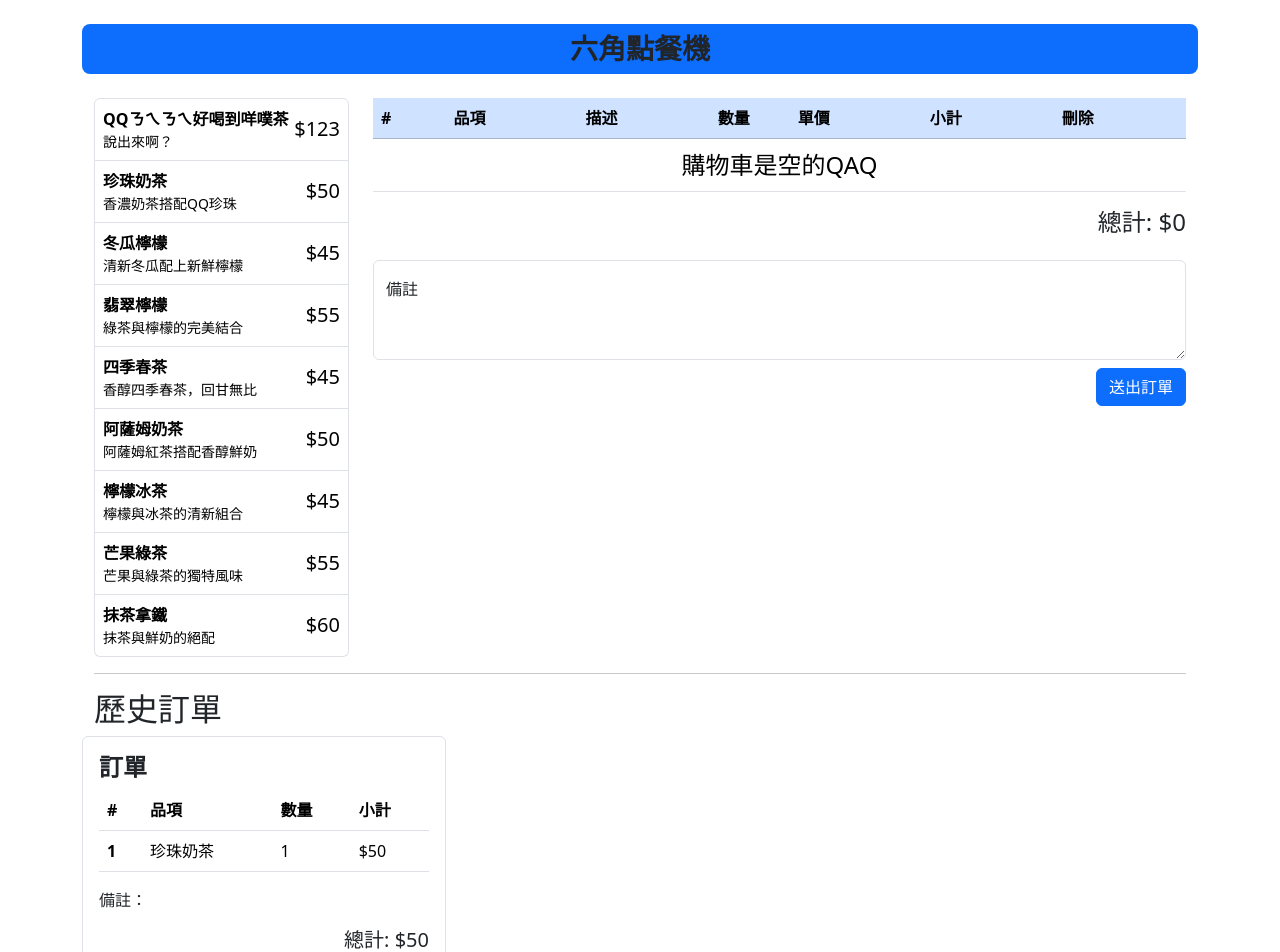
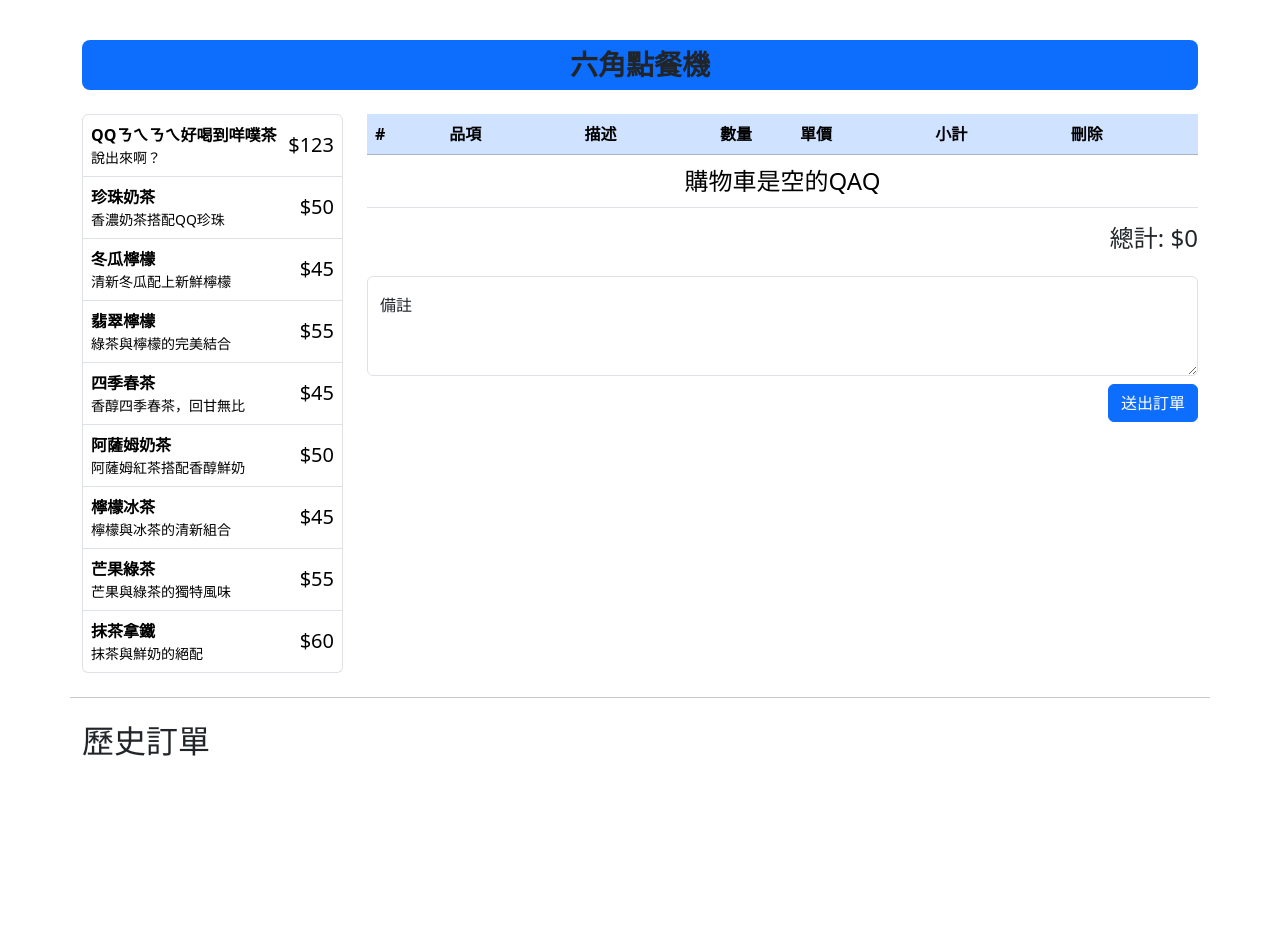
Before and after one commit to penspulse326/vue-camp-week-3, a Vue app: page / in a window 1280 px wide. Shown: the top 952 px of the page. After the commit the page ends 800 px from the top, so only its background shows below. Built offline with nearby package versions, Linux system fonts and the light colour scheme; the HTML template or start-up script is replaced by a standard one.

Commit message:
feat: add new order logic

```diff
--- a/src/App.vue
+++ b/src/App.vue
@@ -3,10 +3,11 @@ import DrinkMenu from './components/DrinkMenu.vue';
 import CartList from './components/CartList.vue';
 import OrderList from './components/OrderList.vue';
 import { onMounted, ref } from 'vue';
-import type { ICartItem, IMenuItem } from './types';
+import type { ICartItem, IMenuItem, IOrder } from './types';
 
 const menu = ref<IMenuItem[]>([]);
 const cart = ref<ICartItem[]>([]);
+const orders = ref<IOrder[]>([]);
 
 const addItem = (id: number) => {
   if (cart.value.some((item) => item.id === id)) {
@@ -27,8 +28,21 @@ const updateQuantity = (id: number, quantity: number) => {
   const targetItem: ICartItem = cart.value.find((item) => item.id === id)!;
   targetItem.quantity = quantity;
   targetItem.subTotal = targetItem.price * quantity;
+};
 
-  console.log(cart.value);
+const createOrder = () => {
+  if (cart.value.length === 0) {
+    return;
+  }
+
+  const newOrder: IOrder = {
+    id: new Date().getTime(),
+    timestamp: new Date(),
+    items: cart.value,
+    totalPrice: cart.value.reduce((total, item) => total + item.subTotal, 0)
+  };
+
+  orders.value.push(newOrder);
 };
 
 // 載入菜單
@@ -40,29 +54,24 @@ onMounted(async () => {
 </script>
 
 <template>
-  <main class="container">
+  <main class="container py-3">
     <header class="p-2 mt-4 rounded-3 bg-primary text-center">
       <h1 class="m-0 fs-3 fw-bold">六角點餐機</h1>
     </header>
-    <div class="container mt-4">
-      <div class="row">
-        <DrinkMenu :menu="menu" :cart="cart" @add-item="addItem" />
-        <CartList :cart="cart" @remove-item="removeItem" @update-quantity="updateQuantity" />
-      </div>
-      <hr />
-      <div class="row">
-        <h2>歷史訂單</h2>
-        <OrderList />
-      </div>
+    <div class="row mt-4 gap-4 gap-md-0">
+      <DrinkMenu :menu="menu" :cart="cart" @add-item="addItem" />
+      <CartList
+        :cart="cart"
+        @remove-item="removeItem"
+        @update-quantity="updateQuantity"
+        @create-order="createOrder"
+      />
+      <hr class="my-4" />
+    </div>
+    <div class="row gap-4 gap-md-0">
+      <OrderList :data="orders" />
     </div>
   </main>
 </template>
 
-<style scoped lang="scss">
-main {
-  display: block;
-
-  margin: 0 auto;
-  height: 100dvh;
-}
-</style>
+<style scoped lang="scss"></style>
--- a/src/components/CartList.vue
+++ b/src/components/CartList.vue
@@ -1,5 +1,5 @@
 <script setup lang="ts">
-import { computed, ref } from 'vue';
+import { computed } from 'vue';
 import type { ICartItem } from '@/types';
 
 const MAX_QUANTITY = 10;
@@ -11,6 +11,7 @@ const props = defineProps<{
 const emit = defineEmits<{
   (e: 'remove-item', id: number): void;
   (e: 'update-quantity', id: number, quantity: number): void;
+  (e: 'create-order'): void;
 }>();
 
 const totalPrice = computed(() => {
@@ -27,6 +28,10 @@ const emitUpdateQuantity = ($event: Event, id: number) => {
   const quantity = parseInt($select.value);
 
   emit('update-quantity', id, quantity);
+};
+
+const emitCreateOrder = () => {
+  emit('create-order');
 };
 </script>
 
@@ -84,7 +89,7 @@ const emitUpdateQuantity = ($event: Event, id: number) => {
       <label for="floatingTextarea2">備註</label>
     </div>
     <div class="text-end">
-      <button type="button" class="btn btn-primary mt-2">送出訂單</button>
+      <button type="button" @click="emitCreateOrder" class="btn btn-primary mt-2">送出訂單</button>
     </div>
   </div>
 </template>
--- a/src/components/OrderList.vue
+++ b/src/components/OrderList.vue
@@ -1,35 +1,38 @@
-<script setup lang="ts"></script>
+<script setup lang="ts">
+import type { IOrder } from '@/types';
+
+const props = defineProps<{
+  data: IOrder[];
+}>();
+</script>
 
 <template>
-  <ul class="row gap-3 mb-4">
-    <li class="col-md-4 p-3 border rounded">
+  <h2>歷史訂單</h2>
+  <div v-for="order in props.data" :key="order.id" class="col-md-6 col-lg-4">
+    <div class="card p-3">
       <h4 class="fw-bold">訂單</h4>
       <table class="table">
         <thead>
           <tr>
             <th scope="col">#</th>
             <th scope="col">品項</th>
-            <th scope="col">數量</th>
-            <th scope="col">小計</th>
+            <th scope="col" class="text-nowrap">數量</th>
+            <th scope="col" class="text-nowrap">小計</th>
           </tr>
         </thead>
         <tbody>
-          <tr>
-            <th scope="row">1</th>
-            <td>珍珠奶茶</td>
-            <td>1</td>
-            <td>$50</td>
+          <tr v-for="(item, index) in order.items" :key="item.id">
+            <th scope="row">{{ index + 1 }}</th>
+            <td>{{ item.name }}</td>
+            <td>{{ item.quantity }}</td>
+            <td>${{ item.subTotal }}</td>
           </tr>
         </tbody>
       </table>
       <p>備註：</p>
-      <h5 class="text-end">總計: $50</h5>
-    </li>
-  </ul>
+      <h5 class="text-end">總計: ${{ order.totalPrice }}</h5>
+    </div>
+  </div>
 </template>
 
-<style scoped lang="scss">
-ul {
-  list-style: none;
-}
-</style>
+<style scoped lang="scss"></style>
```
Also changed, not shown: src/types/index.ts (+7 -0 lines).
